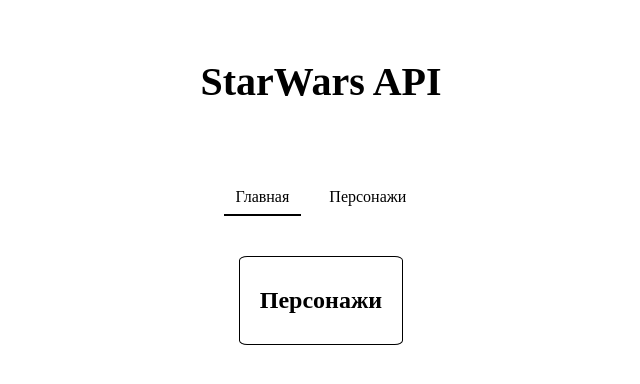
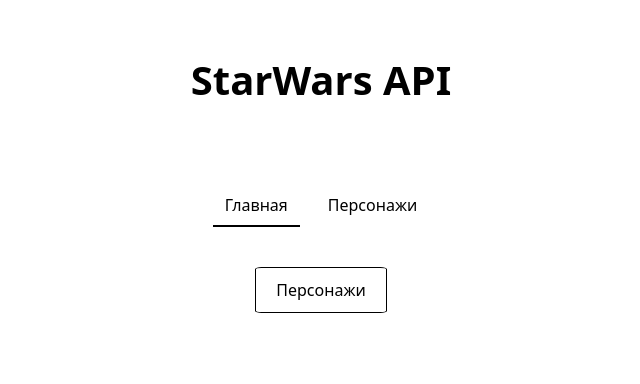
Before and after one commit to swchez/vue-pet-rout, a Vue app: page /#/home in a window 1280 px wide. Shown: the top 384 px of the page, without its empty margins (319-959 px from the left). Built offline with nearby package versions, Linux system fonts and the light colour scheme.

Commit message:
added tailwind

```diff
--- a/package.json
+++ b/package.json
@@ -12,7 +12,9 @@
     "preview": "vite preview"
   },
   "dependencies": {
+    "@tailwindcss/vite": "^4.1.18",
     "axios": "^1.13.2",
+    "tailwindcss": "^4.1.18",
     "vue": "^3.5.22",
     "vue-router": "^4.6.4"
   },
--- /dev/null
+++ b/src/assets/main.css
@@ -0,0 +1 @@
+@import "tailwindcss";
--- a/src/main.js
+++ b/src/main.js
@@ -1,4 +1,5 @@
 import { createApp } from 'vue'
 import App from './App.vue'
 import { router } from './router';
+import './assets/main.css'
 createApp(App).use(router).mount('#app');
--- a/vite.config.js
+++ b/vite.config.js
@@ -3,12 +3,14 @@
 import { defineConfig } from 'vite'
 import vue from '@vitejs/plugin-vue'
 import vueDevTools from 'vite-plugin-vue-devtools'
+import tailwindcss from '@tailwindcss/vite'
 
 // https://vite.dev/config/
 export default defineConfig({
   plugins: [
     vue(),
     vueDevTools(),
+    tailwindcss(),
   ],
   resolve: {
     alias: {
```
Also changed, not shown: 1 other file (tests, documents, lock files or other folders).
